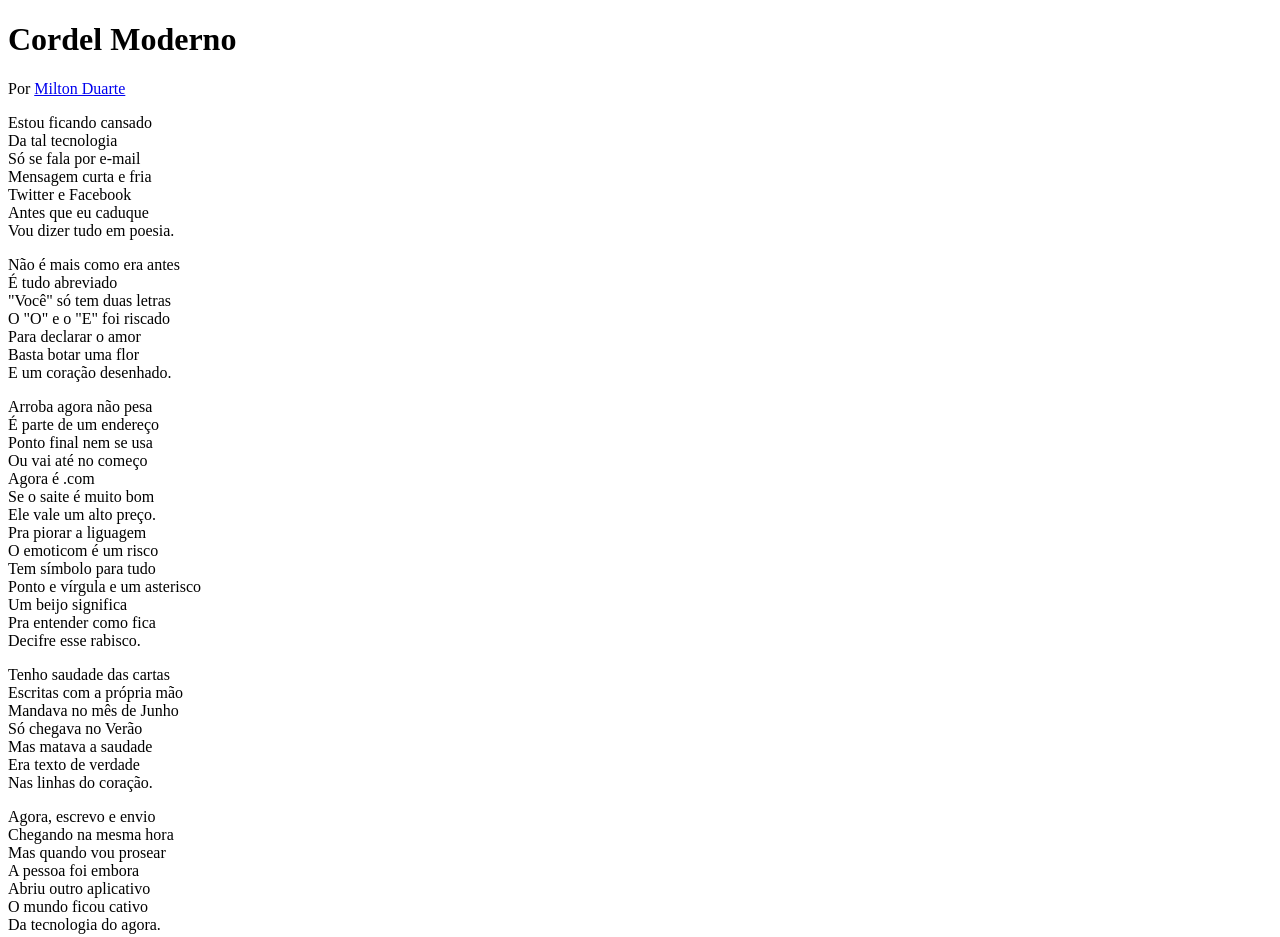
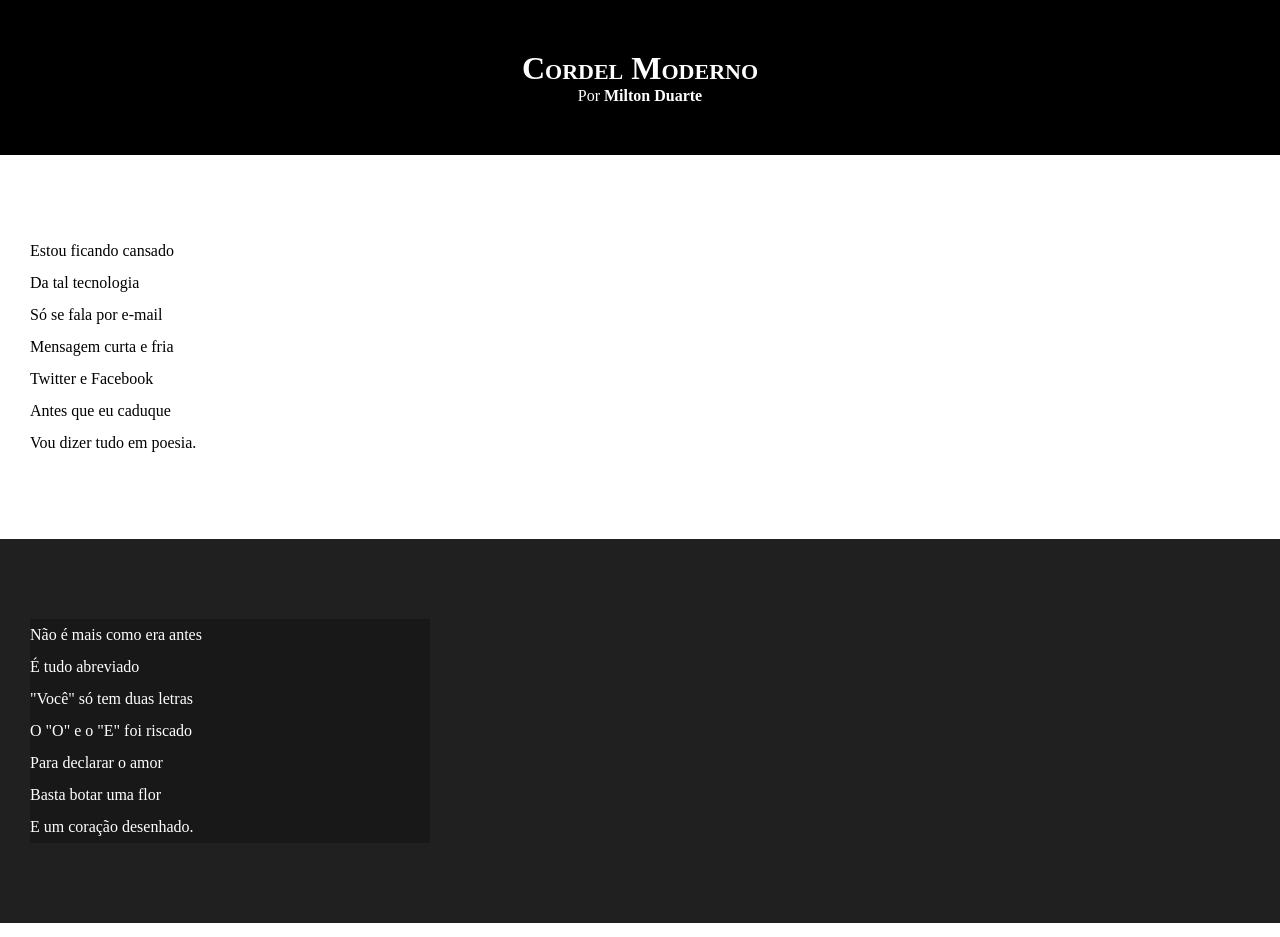
Before and after one commit to LuanAndradeDeveloper/html-css, a plain HTML site: page desafios/desafio12.modulo3/index.html in a window 1280 px wide. Shown: the top 937 px of the page. Drawn offline with Linux system fonts and the light colour scheme.

Commit message:
Atualizei estilos dos textos e blocos

```diff
--- a/desafios/desafio12.modulo3/estilo/style.css
+++ b/desafios/desafio12.modulo3/estilo/style.css
@@ -1 +1,65 @@
 @charset "UTF-8";
+
+* {
+    margin: 0px;
+    padding: 0px;
+}
+
+html, body {
+    min-height: 100vh;
+    background-color: darkgray;
+}
+
+header {
+    background-color: black;
+    color: white;
+    text-align: center;
+}
+
+header > h1 {
+    padding-top: 50px;
+    font-variant: small-caps;
+}
+
+header > p {
+    padding-bottom: 50px;
+}
+
+a {
+    color: white;
+    text-decoration: none;
+    font-weight:bolder;
+}
+
+a:hover {
+    text-decoration: underline;
+}
+
+section {
+    padding-top: 10vh;
+    padding-bottom: 10vh;
+    line-height: 2em;
+    padding-left: 30px;
+}
+
+section.normal {
+    background-color: white;
+    color: black ;
+}
+
+section.imagem {
+    background-color: rgb(32, 32, 32);
+    color: white;
+}
+
+section.imagem > p {
+    width: 400px;
+    background-color: rgba(0, 0, 0, 0.26);
+}
+
+footer {
+    background-color: black;
+    color: white;
+    text-align: center;
+    padding: 10px;
+}
--- a/desafios/desafio12.modulo3/index.html
+++ b/desafios/desafio12.modulo3/index.html
@@ -14,7 +14,7 @@
         </p>
     </header>
 
-    <section>
+    <section class="normal">
         <p>
             Estou ficando cansado <br>
             Da tal tecnologia <br>
@@ -26,7 +26,7 @@
         </p>
     </section>
 
-    <section>
+    <section class="imagem">
         <p>
             Não é mais como era antes <br>
             É tudo abreviado <br>
@@ -38,7 +38,7 @@
         </p>
     </section>
 
-    <section>
+    <section class="normal">
         <p>
             Arroba agora não pesa <br>
             É parte de um endereço <br>
@@ -57,7 +57,7 @@
         </p>
     </section>
 
-    <section>
+    <section class="imagem">
         <p>
             Tenho saudade das cartas <br>
             Escritas com a própria mão <br>
@@ -69,7 +69,7 @@
         </p>
     </section>
 
-    <section>
+    <section class="normal">
         <p>
             Agora, escrevo e envio <br>
             Chegando na mesma hora <br>
```
